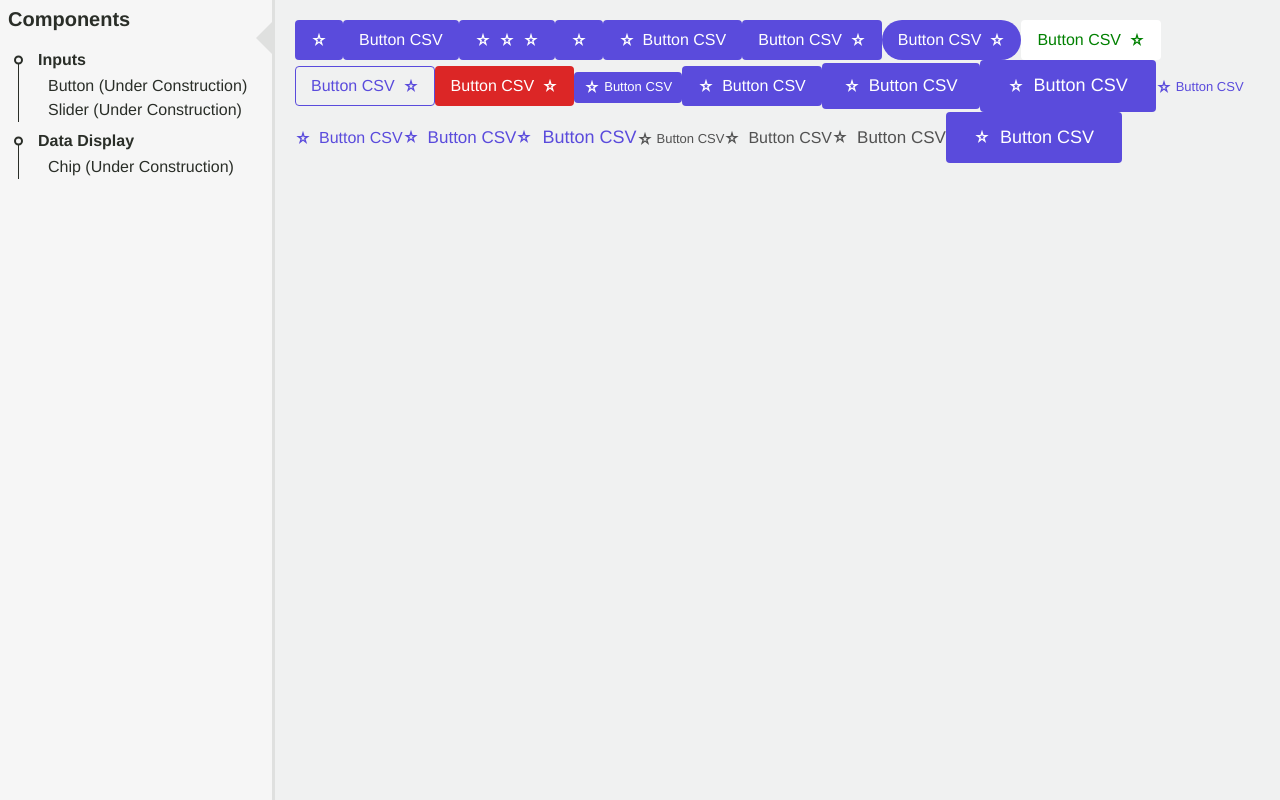
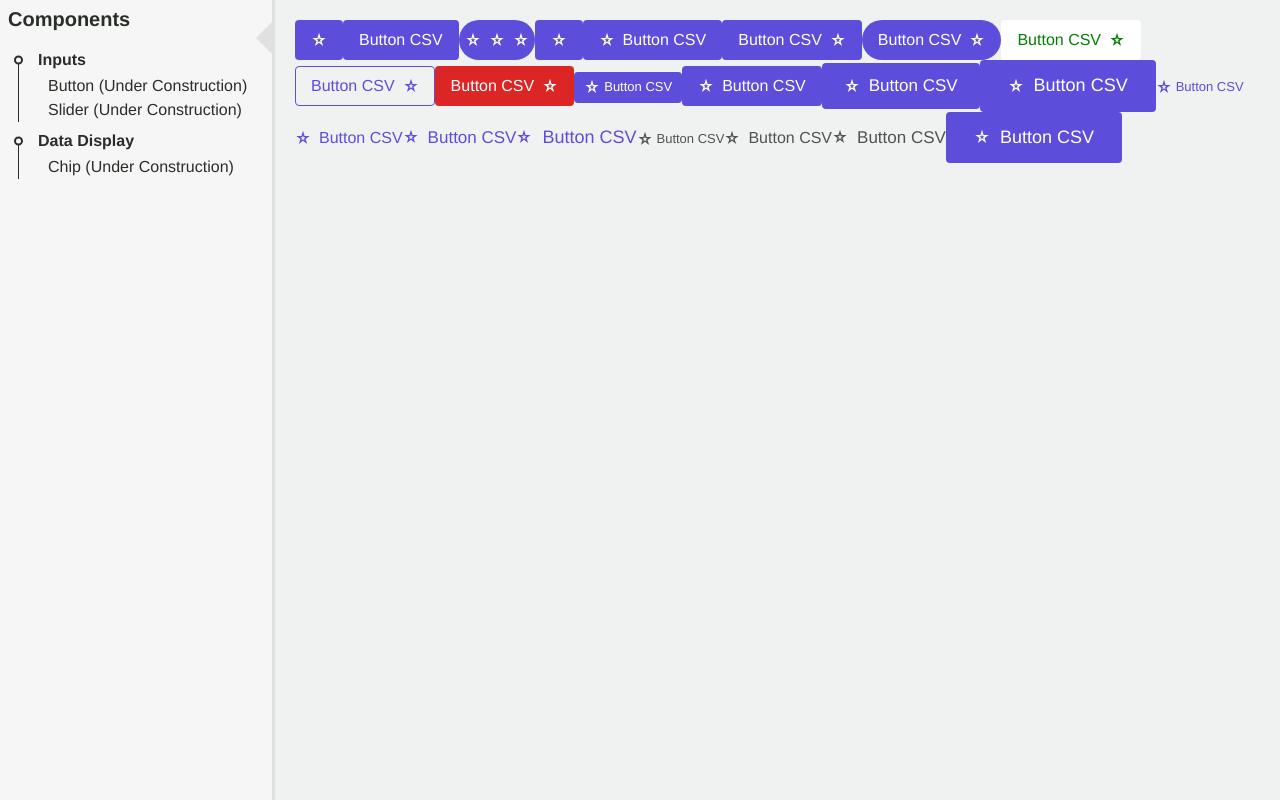
Before and after one commit to jalbe0076/component_kit, a Next.js app: page / in a window 1280 px wide. Built offline with nearby package versions, Linux system fonts and the light colour scheme.

Commit message:
Check if an SVG has been passed in as a child without text and style the button accordingly

```diff
--- a/src/components/Button/Button.tsx
+++ b/src/components/Button/Button.tsx
@@ -1,11 +1,19 @@
 "use client";
+import { isSvgComponent, isSvgElement } from "../../utils/svgUtils";
 import styles from "./button.module.scss";
+// import React, { ReactNode, FunctionComponent } from "react";
 
 interface ButtonProps extends React.ButtonHTMLAttributes<HTMLButtonElement> {
-    children?: React.ReactNode; // Wrap SVG's in a span to set proper line-height
+  children?: React.ReactNode;
   onClick?: () => void;
   // Variants alter the button's style, no value is the default style for a bold colour button
-    variant?: "primary" | "secondary" | "outline" | "destructive" | "link-color" | "link-grey";
+  variant?:
+    | "primary"
+    | "secondary"
+    | "outline"
+    | "destructive"
+    | "link-color"
+    | "link-grey";
   className?: string;
   // Default color is #463ACB, overwriting will customize the button color, not applicable for the destructive variant
   color?: string;
@@ -32,7 +40,7 @@ interface CSSPropertiesWithVariables extends React.CSSProperties {
 const Button: React.FC<ButtonProps> = ({
   children,
   onClick,
-    variant= "primary",
+  variant = "primary",
   className,
   color,
   colorHover,
@@ -46,12 +54,16 @@ const Button: React.FC<ButtonProps> = ({
   ...htmlBtnProps
 }) => {
 
-    const combinedClassNames = `${styles.btn} ${variant && styles[variant]} ${className || ""}`;
+  const isIconOnly = isSvgElement(children) || isSvgComponent(children);
+
+  const combinedClassNames = `${styles.btn} ${variant && styles[variant]} ${
+    className || ""
+  }`;
   const btnColorsStyles: CSSPropertiesWithVariables = {
     "--btn-primary-color": color,
     "--btn-primary-color-hover": colorHover,
     "--btn-border-radius": rounded ? "9999px" : "0.25rem",
-        ...style
+    ...style,
   };
 
   return (
@@ -59,14 +71,15 @@ const Button: React.FC<ButtonProps> = ({
       className={combinedClassNames.trim()}
       onClick={onClick}
       data-size={size}
+      data-icon-only={isIconOnly ? true : undefined}
       style={btnColorsStyles}
       {...htmlBtnProps}
     >
-            {iconLeft && <span  className={iconLeftClassName}>{iconLeft}</span>}
+      {iconLeft && <span className={iconLeftClassName}>{iconLeft}</span>}
       {children}
       {iconRight && <span className={iconRightClassName}>{iconRight}</span>}
     </button>
   );
-}
+};
 
 export default Button;
--- a/src/components/Button/button.module.scss
+++ b/src/components/Button/button.module.scss
@@ -27,8 +27,8 @@
 }
 
 .btn {
-    --btn-primary-color: rgb(90, 75, 220);
-    --btn-primary-color-hover: rgb(40, 30, 120);
+  --btn-primary-color: rgb(92, 78, 218);
+  --btn-primary-color-hover: rgb(63, 56, 118);
   --btn-secondary-color: rgb(255, 255, 255);
 
   @media (prefers-color-scheme: dark) {
@@ -61,8 +61,6 @@
       height: var(--icon-size);
     }
   }
-
-
 
   &:hover:not([disabled]) {
     cursor: pointer;
@@ -118,7 +116,7 @@
 }
 
 .link-color,
-.link-grey{
+.link-grey {
   padding: 0;
   border: none;
   box-shadow: none;
@@ -170,3 +168,12 @@
     }
   }
 }
+
+.btn[data-icon-only="true"] {
+  padding: calc(var(--paddingY));
+  border-radius: 9999px;
+
+  &.outline {
+    padding: calc(var(--paddingY) - 1px);
+  }
+}
```
Lines whose indentation alone changed are shown as unchanged.
